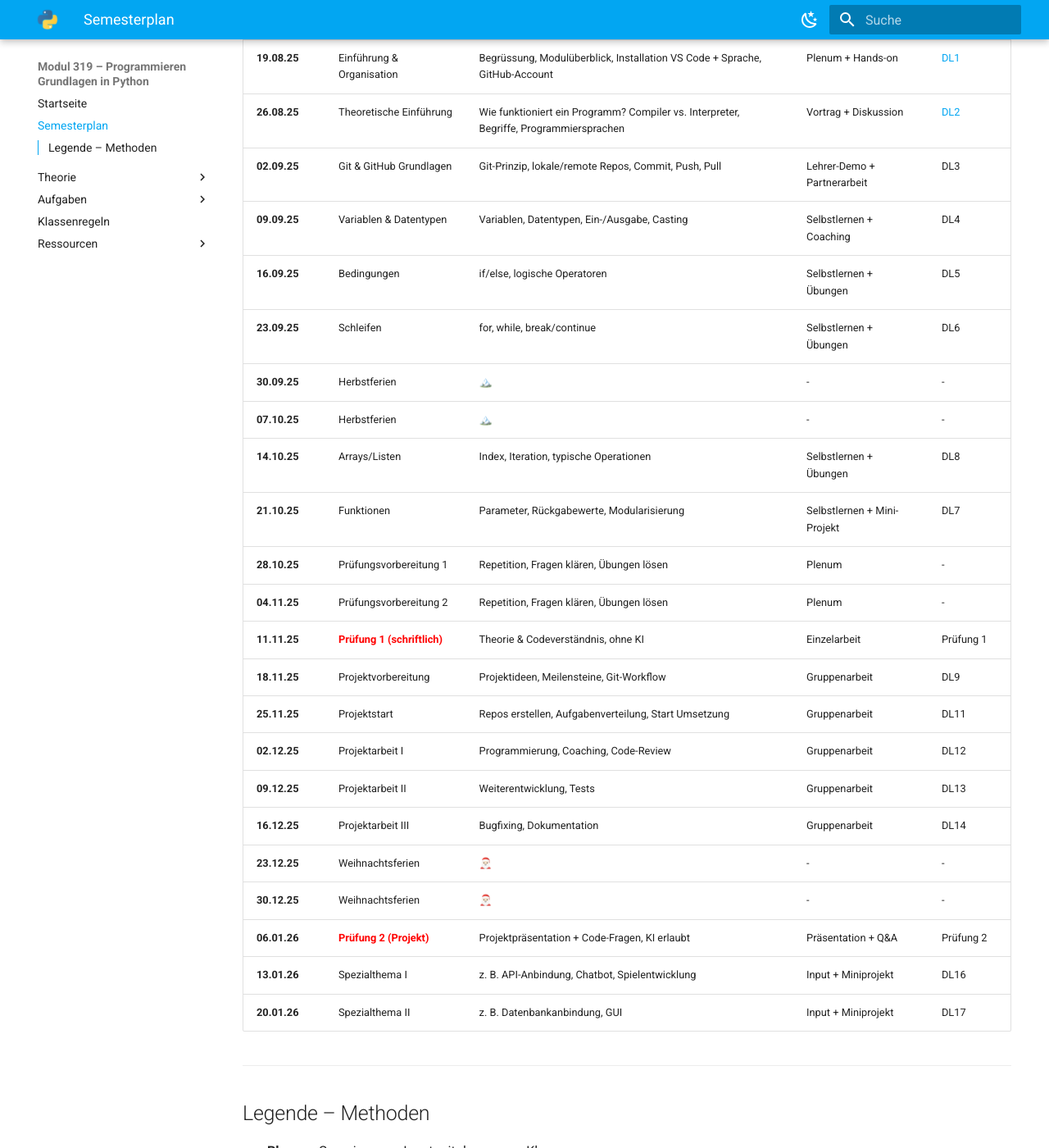
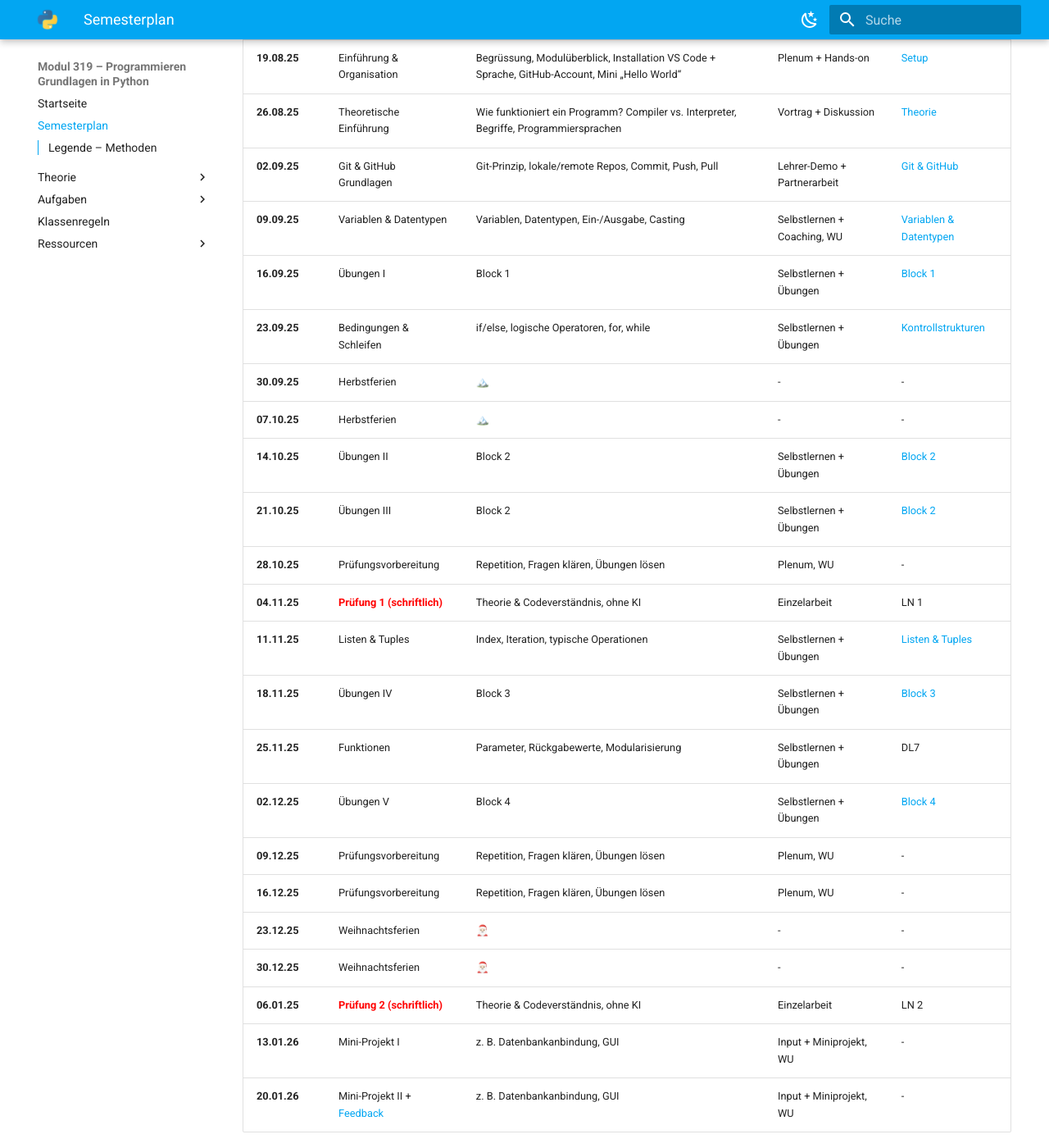
Before and after one commit to af81/python-school, an MkDocs documentation site: the page built from docs/semesterplan.md, in a window 1280 px wide and 1400 px high, scrolled down 253 px. Shown: the whole window at 82% size. Built offline with MkDocs 1.6.1 and Material for MkDocs 9.7.7, drawn with Linux system fonts in a browser that asks for light colours.

Commit message:
2110251315

```diff
--- a/docs/semesterplan.md
+++ b/docs/semesterplan.md
@@ -8,29 +8,29 @@
 
 | Datum | Thema | Inhalte | Methode | Material |
 |-------|-------|---------|---------|----------|
-| **19.08.25** | Einführung & Organisation | Begrüssung, Modulüberblick, Installation VS Code + Sprache, GitHub-Account | Plenum + Hands-on | [DL1](dl1/index.md) |
-| **26.08.25** | Theoretische Einführung | Wie funktioniert ein Programm? Compiler vs. Interpreter, Begriffe, Programmiersprachen | Vortrag + Diskussion | [DL2](dl2/index.md) |
-| **02.09.25** | Git & GitHub Grundlagen | Git-Prinzip, lokale/remote Repos, Commit, Push, Pull | Lehrer-Demo + Partnerarbeit | DL3 |
-| **09.09.25** | Variablen & Datentypen | Variablen, Datentypen, Ein-/Ausgabe, Casting | Selbstlernen + Coaching | DL4 |
-| **16.09.25** | Bedingungen | if/else, logische Operatoren | Selbstlernen + Übungen | DL5 |
-| **23.09.25** | Schleifen | for, while, break/continue | Selbstlernen + Übungen | DL6 |
+| **19.08.25** | Einführung & Organisation | Begrüssung, Modulüberblick, Installation VS Code + Sprache, GitHub-Account, Mini „Hello World“ | Plenum + Hands-on | [Setup](aufgaben/vscode-setup.md) |
+| **26.08.25** | Theoretische Einführung | Wie funktioniert ein Programm? Compiler vs. Interpreter, Begriffe, Programmiersprachen | Vortrag + Diskussion | [Theorie](theorie/computer-programm.md) |
+| **02.09.25** | Git & GitHub Grundlagen | Git-Prinzip, lokale/remote Repos, Commit, Push, Pull | Lehrer-Demo + Partnerarbeit | [Git & GitHub](theorie/git.md) |
+| **09.09.25** | Variablen & Datentypen | Variablen, Datentypen, Ein-/Ausgabe, Casting | Selbstlernen + Coaching, WU | [Variablen & Datentypen](theorie/variablen.md) |
+| **16.09.25** | Übungen I | Block 1 | Selbstlernen + Übungen | [Block 1](aufgaben/block_1.md) |
+| **23.09.25** | Bedingungen & Schleifen | if/else, logische Operatoren, for, while | Selbstlernen + Übungen | [Kontrollstrukturen](theorie/kontrollstrukturen.md) |
 | **30.09.25** | Herbstferien | 🏔️ | - | - |
 | **07.10.25** | Herbstferien | 🏔️ | - | - |
-| **14.10.25** | Arrays/Listen | Index, Iteration, typische Operationen | Selbstlernen + Übungen | DL8 |
-| **21.10.25** | Funktionen | Parameter, Rückgabewerte, Modularisierung | Selbstlernen + Mini-Projekt | DL7 |
-| **28.10.25** | Prüfungsvorbereitung 1 | Repetition, Fragen klären, Übungen lösen | Plenum | - |
-| **04.11.25** | Prüfungsvorbereitung 2 | Repetition, Fragen klären, Übungen lösen | Plenum | - |
-| **11.11.25** | <span style="color:red;">**Prüfung 1 (schriftlich)**</span> | Theorie & Codeverständnis, ohne KI | Einzelarbeit | Prüfung 1 |
-| **18.11.25** | Projektvorbereitung | Projektideen, Meilensteine, Git-Workflow | Gruppenarbeit | DL9 |
-| **25.11.25** | Projektstart | Repos erstellen, Aufgabenverteilung, Start Umsetzung | Gruppenarbeit | DL11 |
-| **02.12.25** | Projektarbeit I | Programmierung, Coaching, Code-Review | Gruppenarbeit | DL12 |
-| **09.12.25** | Projektarbeit II | Weiterentwicklung, Tests | Gruppenarbeit | DL13 |
-| **16.12.25** | Projektarbeit III | Bugfixing, Dokumentation | Gruppenarbeit | DL14 |
+| **14.10.25** | Übungen II | Block 2 | Selbstlernen + Übungen | [Block 2](aufgaben/block_2.md) |
+| **21.10.25** | Übungen III | Block 2 | Selbstlernen + Übungen | [Block 2](aufgaben/block_2.md) |
+| **28.10.25** | Prüfungsvorbereitung | Repetition, Fragen klären, Übungen lösen | Plenum, WU | - |
+| **04.11.25** | <span style="color:red;">**Prüfung 1 (schriftlich)**</span> | Theorie & Codeverständnis, ohne KI | Einzelarbeit | LN 1 |
+| **11.11.25** | Listen & Tuples | Index, Iteration, typische Operationen | Selbstlernen + Übungen | [Listen & Tuples](theorie/lists.md) |
+| **18.11.25** | Übungen IV | Block 3 | Selbstlernen + Übungen | [Block 3](aufgaben/block_3.md) |
+| **25.11.25** | Funktionen | Parameter, Rückgabewerte, Modularisierung | Selbstlernen + Übungen | DL7 |
+| **02.12.25** | Übungen V | Block 4 | Selbstlernen + Übungen | [Block 4](aufgaben/block_4.md) |
+| **09.12.25** | Prüfungsvorbereitung | Repetition, Fragen klären, Übungen lösen | Plenum, WU | - |
+| **16.12.25** | Prüfungsvorbereitung | Repetition, Fragen klären, Übungen lösen | Plenum, WU | - |
 | **23.12.25** | Weihnachtsferien | 🎅🏻 | - | - |
 | **30.12.25** | Weihnachtsferien | 🎅🏻 | - | - |
-| **06.01.26** | <span style="color:red;">**Prüfung 2 (Projekt)**</span> | Projektpräsentation + Code-Fragen, KI erlaubt | Präsentation + Q&A | Prüfung 2 |
-| **13.01.26** | Spezialthema I | z. B. API-Anbindung, Chatbot, Spielentwicklung | Input + Miniprojekt | DL16 |
-| **20.01.26** | Spezialthema II | z. B. Datenbankanbindung, GUI | Input + Miniprojekt | DL17 |
+| **06.01.25** | <span style="color:red;">**Prüfung 2 (schriftlich)**</span> | Theorie & Codeverständnis, ohne KI | Einzelarbeit | LN 2 |
+| **13.01.26** | Mini-Projekt I | z. B. Datenbankanbindung, GUI | Input + Miniprojekt, WU | - |
+| **20.01.26** | Mini-Projekt II + [Feedback](https://forms.office.com/e/wcz6PvYexx) | z. B. Datenbankanbindung, GUI | Input + Miniprojekt, WU | - |
 
 ---
 
```
